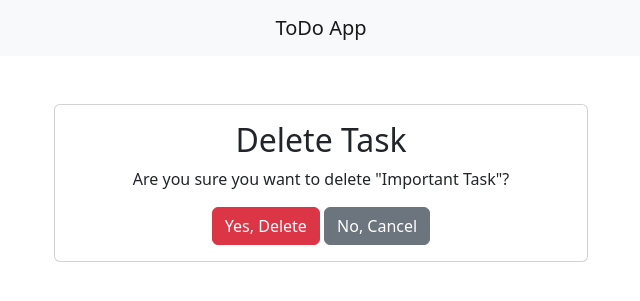
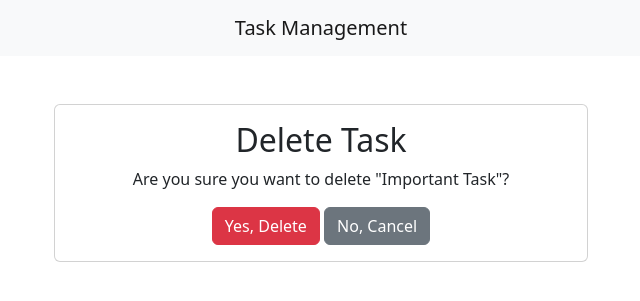
Before and after one commit to mdalamin706688/Task_Managment_App, a Django app: page /delete/21/ in a window 1280 px wide. Shown: the top 301 px of the page, without its empty margins (319-959 px from the left). Run offline with Django 4.2, Linux system fonts and the light colour scheme; a user stored in the database is signed in; data comes from the database, SQL or seed files in the repository.

Commit message:
eighth commit

```diff
--- a/templates/base.html
+++ b/templates/base.html
@@ -3,7 +3,7 @@
   <head>
     <meta charset="utf-8" />
     <meta name="viewport" content="width=device-width, initial-scale=1" />
-    <title>ToDo App</title>
+    <title>Task Management App</title>
     <link
       rel="stylesheet"
       href="https://cdn.jsdelivr.net/npm/bootstrap@5.2.3/dist/css/bootstrap.min.css"
@@ -18,7 +18,7 @@
   </head>
   <body>
     <nav class="navbar navbar-expand-lg navbar-light bg-light">
-      <a class="navbar-brand mx-auto" href="#">ToDo App</a>
+      <a class="navbar-brand mx-auto" href="#">Task Management</a>
       <!-- Add navigation links here -->
     </nav>
 
```
